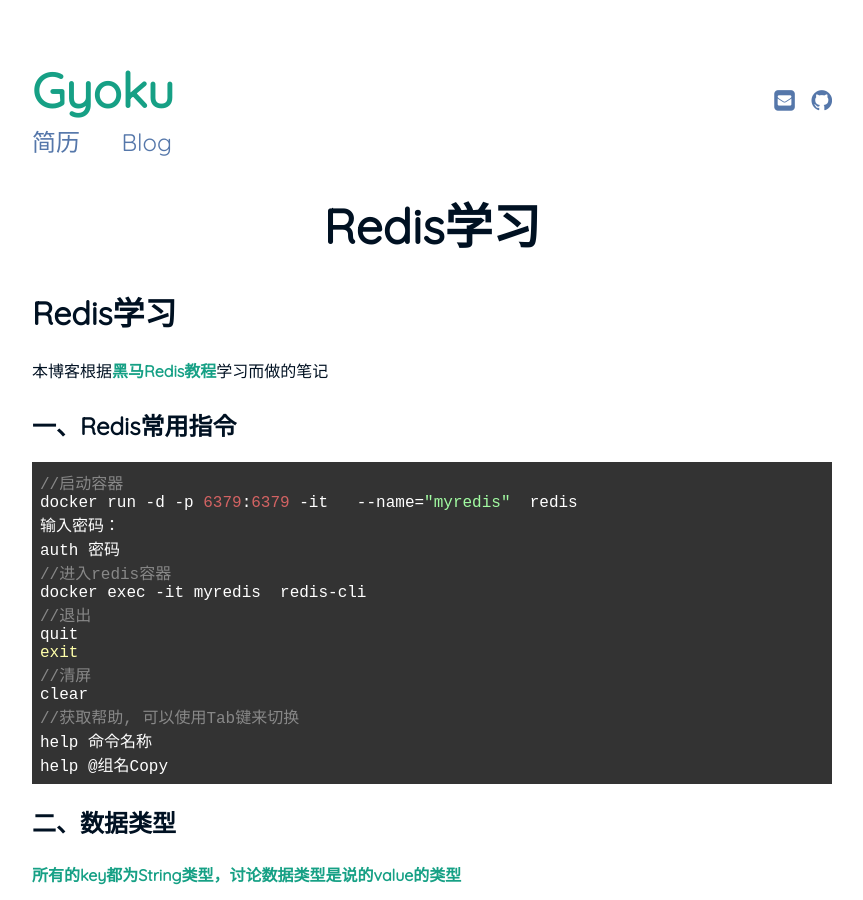
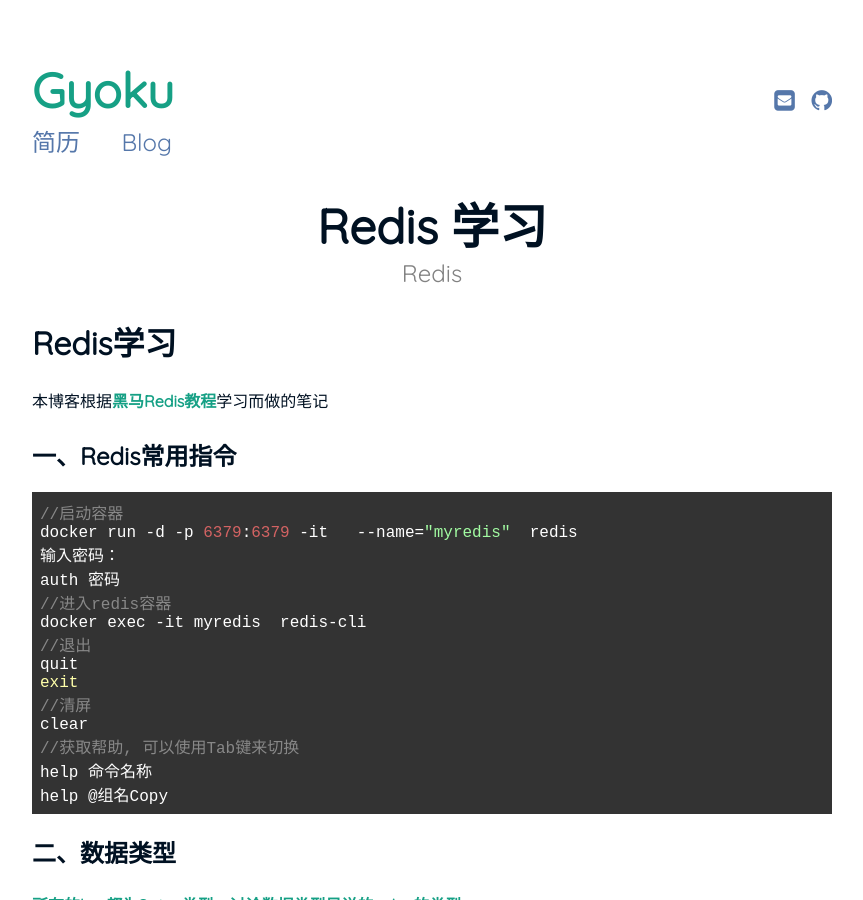
Before and after one commit to gyokuyyy/gyokuyyy.github.io, a Jekyll site: the page built from _posts/2022-2-24-Rds.md, in a window 1280 px wide and 900 px high. Shown: the whole window, without its empty margins (208-1071 px from the left). Built offline with Jekyll 4.4.1, drawn with Linux system fonts in a browser that asks for light colours.

Commit message:
Update 2022-2-24-Rds.md

```diff
--- a/_posts/2022-2-24-Rds.md
+++ b/_posts/2022-2-24-Rds.md
@@ -1,9 +1,11 @@
 ---
 layout: page
-title:  "Redis学习"
-date:   2022-2-24 21:21:21 +0530
+title:  "Redis 学习"
+subtitle: "Redis"
+date:   2022-02-24 21:21:21 +0530
 categories: misc
 ---
+
 # Redis学习
 
 本博客根据[**黑马Redis教程**](https://www.bilibili.com/video/BV1CJ411m7Gc?p=2)学习而做的笔记
```
